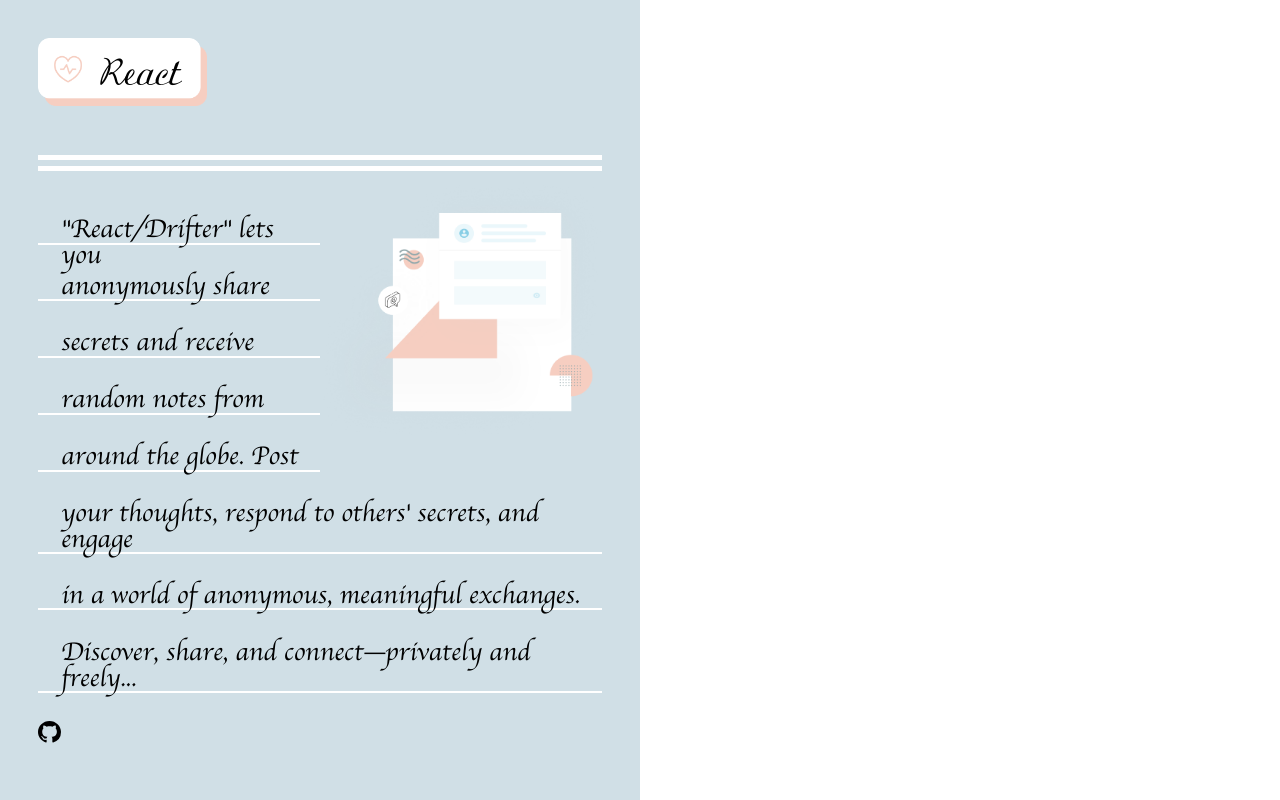
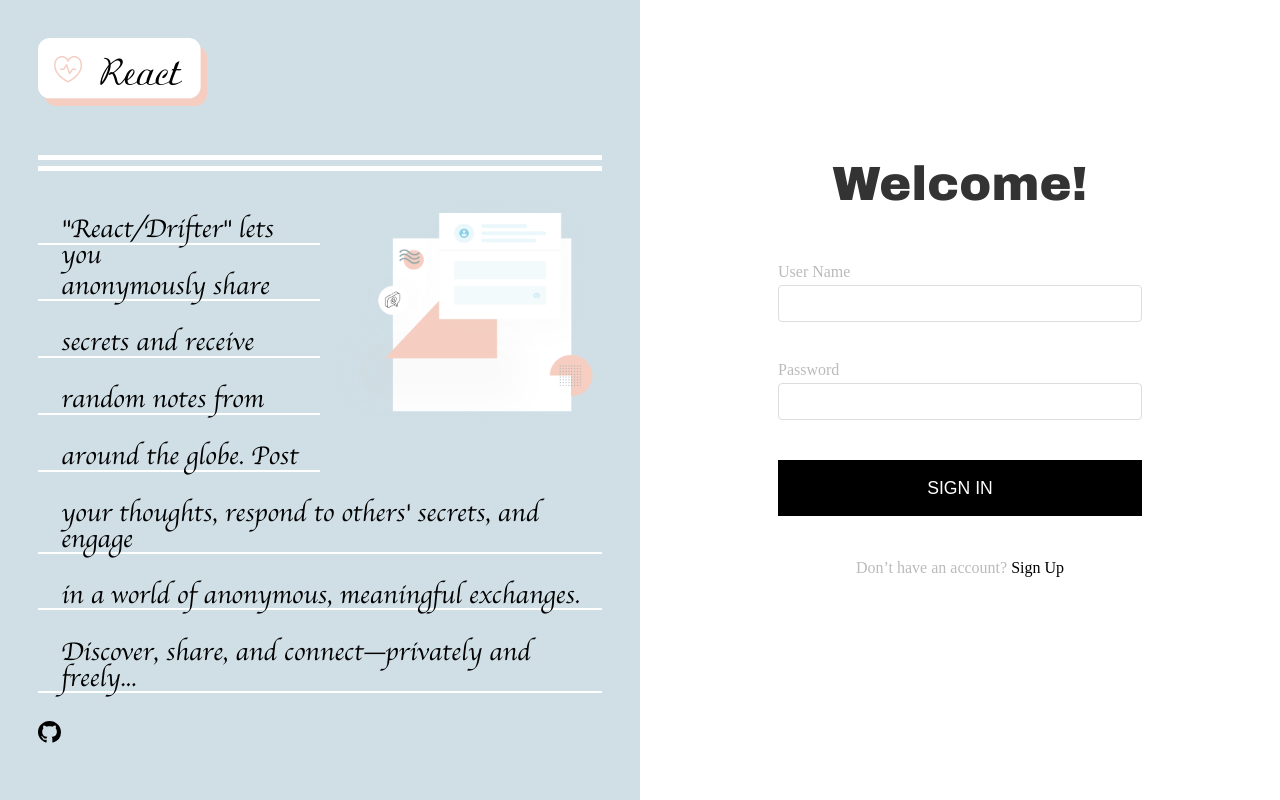
Before and after one commit to csySally/AgileWebProject_Drifter, a Python web app: template app/templates/login.html in a window 1280 px wide. Run offline with Jinja, Linux system fonts and the light colour scheme; the template is opened without the code that fills it, so the values that code supplies are empty.

Commit message:
login page right panel done - login page done

```diff
--- a/app/static/css/login.css
+++ b/app/static/css/login.css
@@ -96,9 +96,67 @@ hr {
 
 .right-panel {
     float: right;
-    padding: 20px;
+    padding: 40px;
     background-color: #ffffff;
     width: 50%;
     height: 100vh;
     box-sizing: border-box;
 }
+
+h2 {
+    margin-top: 15vh;
+    color: #333;
+    font-family: arial black;
+    font-size: 3em;
+    text-align: center;
+    margin-bottom: 7vh;
+}
+form {
+    width: 65%;
+    margin: 0 auto;
+}
+
+.form-group {
+    width: 100%;
+    margin-bottom: 5vh;
+    box-sizing: border-box;
+}
+
+.form-group label {
+    display: block;
+    margin-bottom: 5px;
+    color: #bbbbbb;
+}
+
+.form-group input[type="text"],
+.form-group input[type="password"] {
+    width: 100%;
+    padding: 10px;
+    border: 1px solid #ddd;
+    border-radius: 4px;
+    box-sizing: border-box;
+}
+
+.btn-sign-in {
+    width: 100%;
+    height: 7vh;
+    font-size: 1.1em;
+    padding: 10px;
+    background-color: #000;
+    color: #fff;
+    border: none;
+    cursor: pointer;
+    box-sizing: border-box;
+    margin-bottom: 3vh;
+}
+
+.signup-link {
+    margin-top: 20px;
+    text-align: center;
+    color: #bbbbbb;
+}
+
+.signup-link a {
+    color: #000;
+    text-decoration: none;
+}
--- a/app/templates/login.html
+++ b/app/templates/login.html
@@ -47,6 +47,22 @@
         ></a>
       </div>
     </section>
-    <section class="right-panel"></section>
+    <section class="right-panel">
+        <h2>Welcome!</h2>
+        <form action="" method="">
+            <div class="form-group">
+                <label for="username">User Name</label>
+                <input type="text" id="username" name="username" >
+            </div>
+            <div class="form-group">
+                <label for="password">Password</label>
+                <input type="password" id="password" name="password">
+            </div>
+            <button type="submit" class="btn-sign-in">SIGN IN</button>
+            <div class="signup-link">
+                Don’t have an account? <a href="/register">Sign Up</a>
+            </div>
+        </form>
+    </section>
   </body>
 </html>
```
